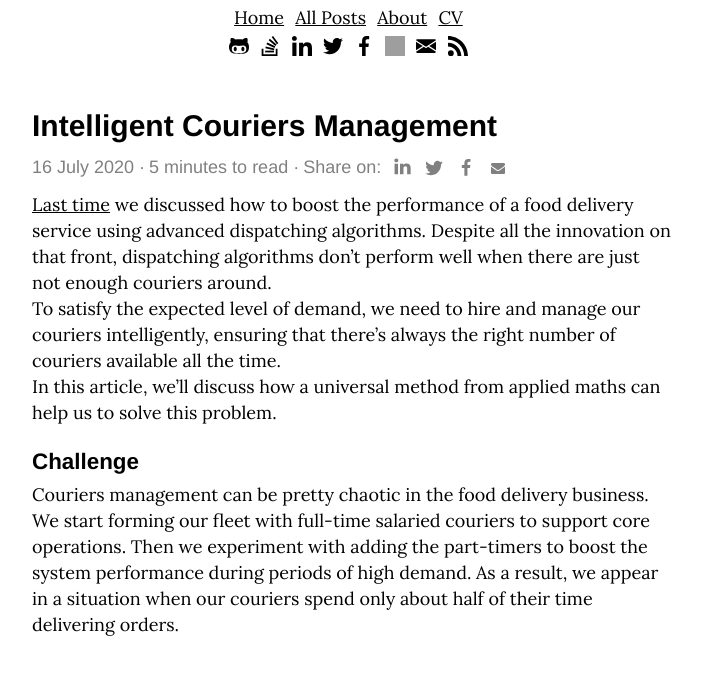
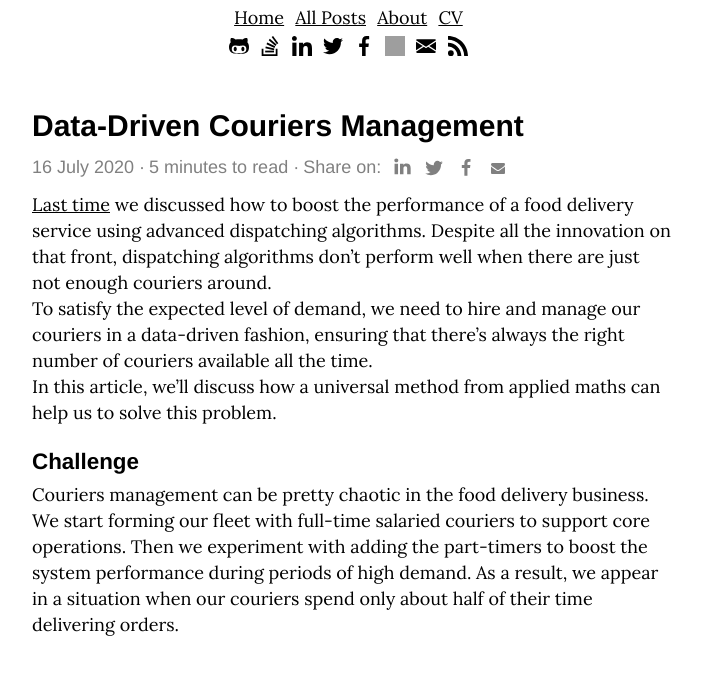
Before and after one commit to IlyaZinkovich/ilyazinkovich.github.io, a Jekyll site: the page built from _posts/2020/jul/2020-07-16-intelligent-couriers-mgmt.md, in a window 1280 px wide and 900 px high, cut to the strip 186-861 px from the top of the window. Shown: the whole strip, without its empty margins (288-989 px from the left). Built offline with Jekyll 4.4.1, drawn with Linux system fonts in a browser that asks for light colours; comment, search, counter and statistics services are not loaded; grey boxes are pictures that could not be loaded.

Commit message:
Update 2020-07-16-intelligent-couriers-mgmt.md

```diff
--- a/_posts/2020/jul/2020-07-16-intelligent-couriers-mgmt.md
+++ b/_posts/2020/jul/2020-07-16-intelligent-couriers-mgmt.md
@@ -1,7 +1,7 @@
 ---
 layout: post
 date: 2020-07-16
-title: "Intelligent Couriers Management"
+title: "Data-Driven Couriers Management"
 description: |
 keywords:
   - deliveries
@@ -13,7 +13,7 @@ published: true
 ---
 
 [Last time](https://bit.ly/37Omcpz) we discussed how to boost the performance of a food delivery service using advanced dispatching algorithms. Despite all the innovation on that front, dispatching algorithms don't perform well when there are just not enough couriers around.
-To satisfy the expected level of demand, we need to hire and manage our couriers intelligently, ensuring that there's always the right number of couriers available all the time.
+To satisfy the expected level of demand, we need to hire and manage our couriers in a data-driven fashion, ensuring that there's always the right number of couriers available all the time.
 In this article, we'll discuss how a universal method from applied maths can help us to solve this problem.
 
 <!--more-->
```
